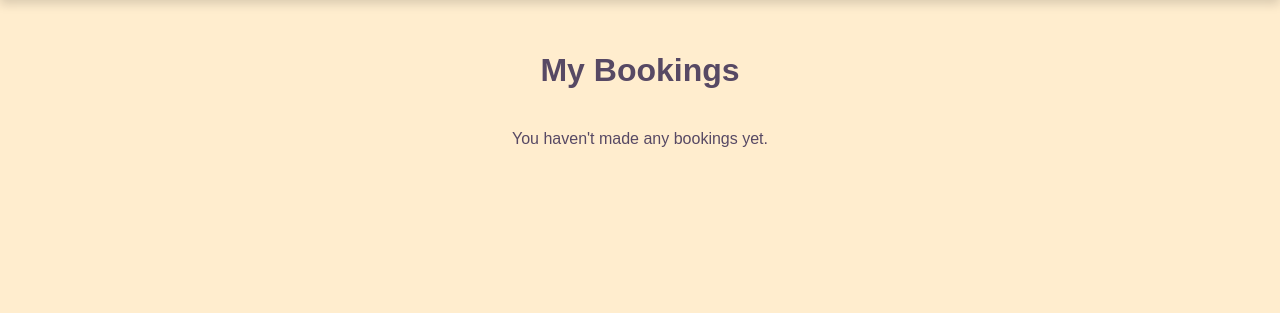
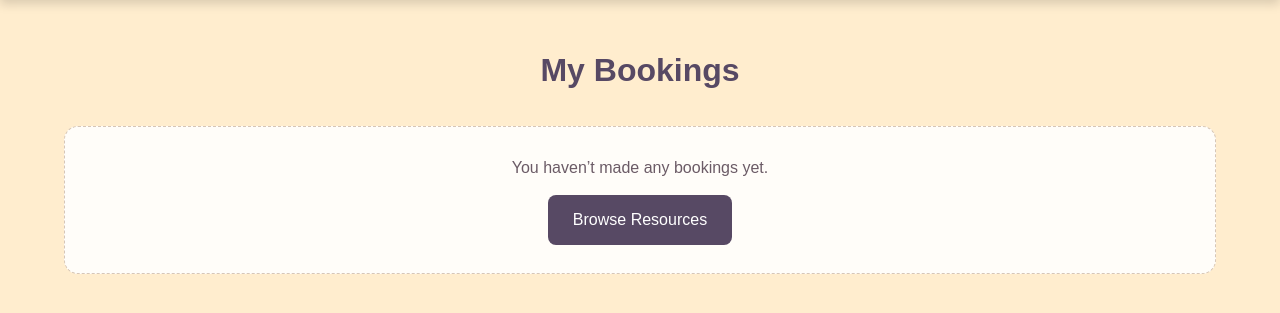
Before and after one commit to jxnki/Campus-Slot-Booker, a Flask app: template templates/my_bookings.html in a window 1280 px wide. Shown: the part 91-404 px from the top of the page. Run offline with Flask 3, Linux system fonts and the light colour scheme; the template is opened without the code that fills it, so the values that code supplies are empty.

Commit message:
Update my_bookings.html

```diff
--- a/templates/my_bookings.html
+++ b/templates/my_bookings.html
@@ -109,9 +109,10 @@ My Bookings
 
 {% else %}
 
-<p style="text-align:center;">
-    You haven't made any bookings yet.
-</p>
+<div class="empty-state">
+    <p>You haven’t made any bookings yet.</p>
+    <a href="/student-dashboard" class="button">Browse Resources</a>
+</div>
 
 {% endif %}
 
```
